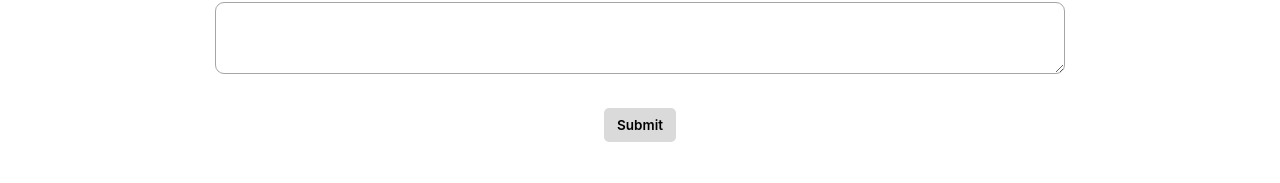
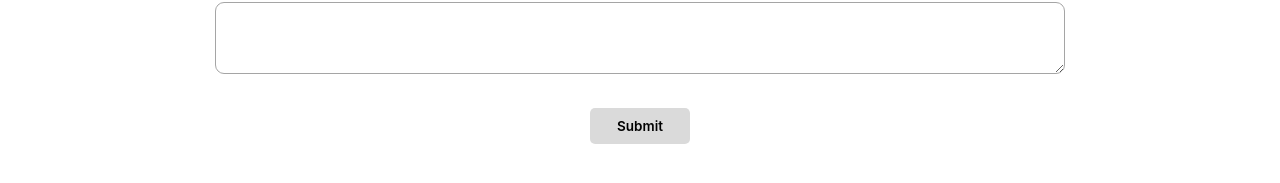
Before and after one commit to YassineTk/React-Chakra-Portfolio, a React (Create React App) app: page /contact in a window 1280 px wide. Shown: the part 409-592 px from the top of the page. Built offline with nearby package versions, Linux system fonts and the light colour scheme.

Commit message:
Update Contact.js

```diff
--- a/src/pages/Contact.js
+++ b/src/pages/Contact.js
@@ -48,7 +48,7 @@ function Contact() {
 
           <Button
             type="submit"
-            style={{ marginTop: "15px", background: "#dadada", color: "black" }}
+            style={{ marginTop: "15px", background: "#dadada", color: "black",paddingTop:"20px",paddingBottom:"20px", paddingRight:"30px", paddingLeft:"30px"}}
             onClick={() =>
               toast({
                 title: "Message sent",
```
